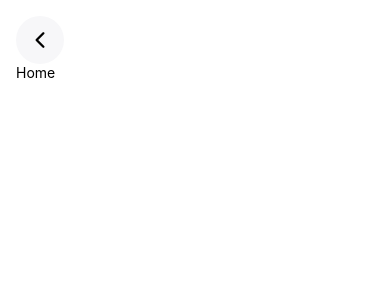
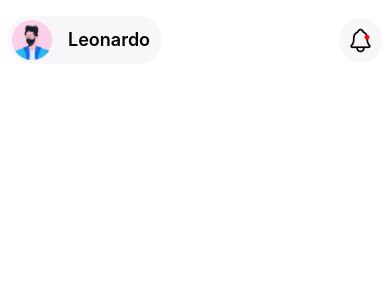
Before and after one commit to Orizaaaaa/travelnoob, a React Native app: screen /home in a window 390 px wide. Shown: the top 300 px of the page. Built offline with nearby package versions, Linux system fonts and the light colour scheme.

Commit message:
create notification

```diff
--- a/components/elements/buttonBack/index.tsx
+++ b/components/elements/buttonBack/index.tsx
@@ -3,10 +3,10 @@ import React from 'react'
 import { Ionicons } from '@expo/vector-icons'
 import { useNavigation } from '@react-navigation/native'
 
-const ButtonBack = () => {
+const ButtonBack = ({ className }: { className?: string }) => {
     const navigate: any = useNavigation()
     return (
-        <TouchableOpacity onPress={() => navigate.goBack()} className='w-12 h-12 rounded-full bg-light flex justify-center items-center' >
+        <TouchableOpacity onPress={() => navigate.goBack()} className={`w-12 h-12 rounded-full bg-light flex justify-center items-center ${className}`} >
             <Ionicons name="chevron-back-outline" size={24} color="black" />
         </TouchableOpacity>
     )
--- a/screens/home/HomeScreen.tsx
+++ b/screens/home/HomeScreen.tsx
@@ -1,13 +1,34 @@
-import { View, Text, ScrollView, TouchableOpacity } from 'react-native'
+import { View, Text, ScrollView, TouchableOpacity, Image } from 'react-native'
 import React from 'react'
 import ButtonBack from '../../components/elements/buttonBack'
+import { Ionicons } from '@expo/vector-icons';
+import { Octicons } from '@expo/vector-icons';
 
 const HomeScreen = () => {
 
     return (
-        <ScrollView className='px-4 py-4 bg-white' >
-            <ButtonBack />
-            <Text>Home</Text>
+        <ScrollView className='flex-1 py-4 bg-white' >
+            <View className='px-2 flex-row justify-between items-center'>
+                <View className='flex-row items-center bg-light  p-1 rounded-full space-x-2' >
+                    <View className='w-10 h-10 rounded-full bg-pink-200' >
+                        <Image className='w-10 h-10' source={require('../../assets/images/profile.png')} resizeMode='cover' />
+                    </View>
+                    <Text className=' text-lg font-semibold px-2' >Leonardo</Text>
+                </View>
+
+                <View className='bg-light p-2 rounded-full ' >
+                    <View className=' flex justify-center items-center relative' >
+                        <Ionicons name="notifications-outline" size={27} color="black" />
+                        <View className='h-6 w-3.5 absolute top-0 right-0 flex items-center justify-center' >
+                            <Octicons name="dot-fill" size={10} color="red" />
+                        </View>
+
+                    </View>
+                </View>
+            </View>
+
+
+
         </ScrollView>
     )
 }
--- a/screens/signUp/SignUpScreen.tsx
+++ b/screens/signUp/SignUpScreen.tsx
@@ -48,6 +48,9 @@ const SignUpScreen = () => {
 
 
     // send signUp data with firebase
+    const handleSignUp = () => {
+        navigation.navigate('home')
+    }
 
     return (
         <ScrollView className='flex-1 px-4 py-4 bg-white' >
@@ -83,7 +86,7 @@ const SignUpScreen = () => {
                 </View>
 
                 <View className='w-full flex items-end justify-end' >
-                    <ButtonPrimary className='h-14 w-full rounded-xl' >
+                    <ButtonPrimary className='h-14 w-full rounded-xl' onPress={handleSignUp} >
                         <Text className='text-lg font-medium text-white' >Sign Up</Text>
                     </ButtonPrimary>
                 </View>
```
Also changed, not shown: assets/images/profile.png (added).
